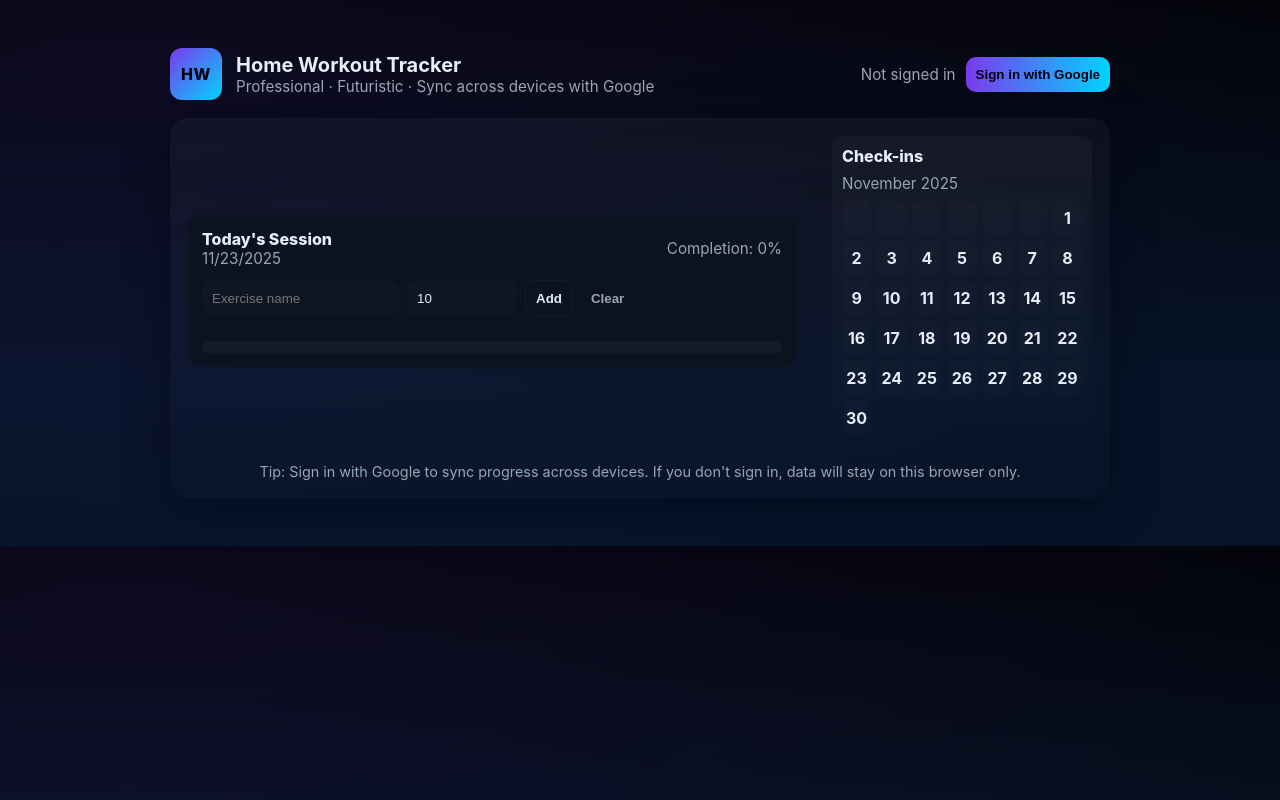
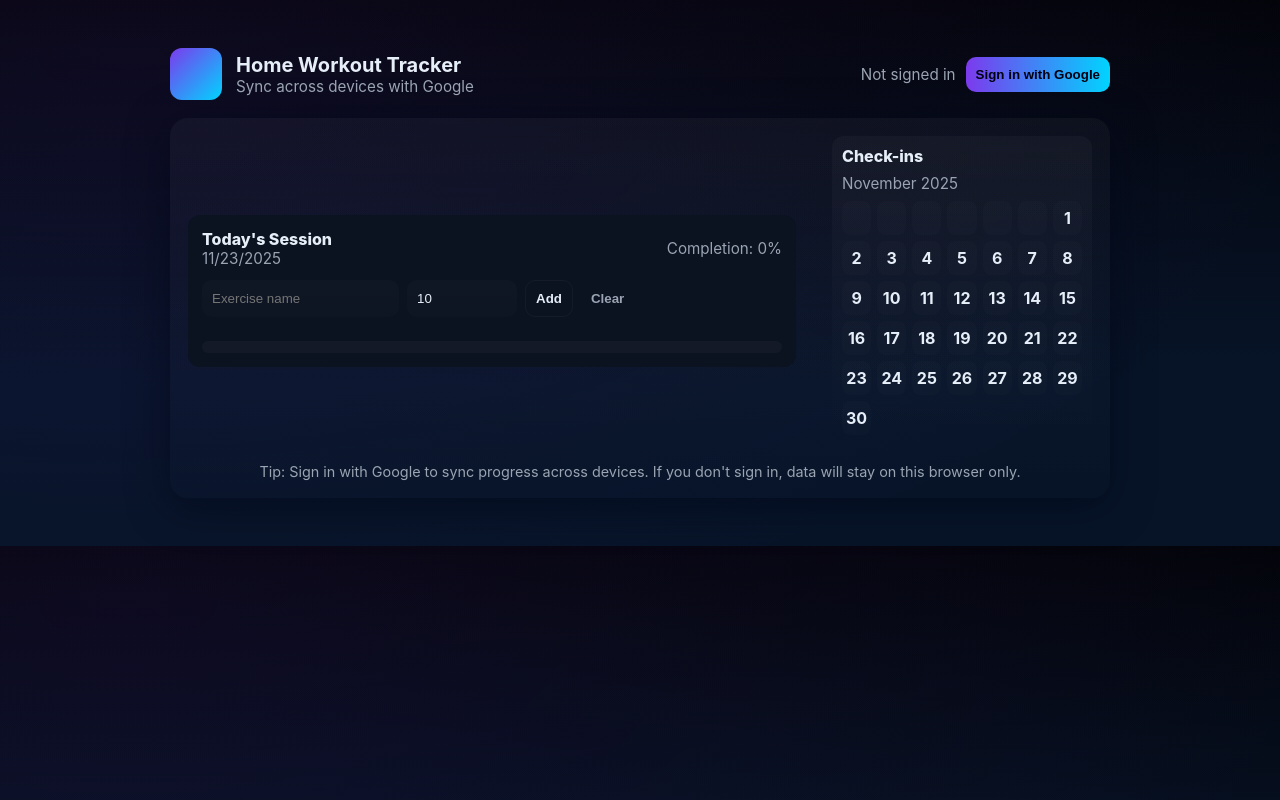
Before and after one commit to Mohith-151/mohith-151.github.io, a plain HTML site: page index.html in a window 1280 px wide. Drawn offline with Linux system fonts and the light colour scheme; no server answers.

Commit message:
Add favicon and update logo and description
Added a favicon link and updated the logo and description text.

```diff
--- a/index.html
+++ b/index.html
@@ -5,7 +5,7 @@
   <meta name="viewport" content="width=device-width,initial-scale=1" />
   <title>Home Workout Tracker</title>
   <meta name="description" content="Home workout tracker with per-rep checkmarks, progress percent, and calendar. Sign in with Google." />
-
+  <link rel="icon" type="image/png" href="logo.png" />
   <style>
     /* Futuristic, professional styling (responsive) */
     :root{
@@ -60,10 +60,10 @@
   <div class="wrap">
     <header>
       <div class="brand">
-        <div class="logo">HW</div>
+        <div class="logo"></div>
         <div>
           <h1>Home Workout Tracker</h1>
-          <div class="muted">Professional · Futuristic · Sync across devices with Google</div>
+          <div class="muted">Sync across devices with Google</div>
         </div>
       </div>
       <div class="controls">
```
